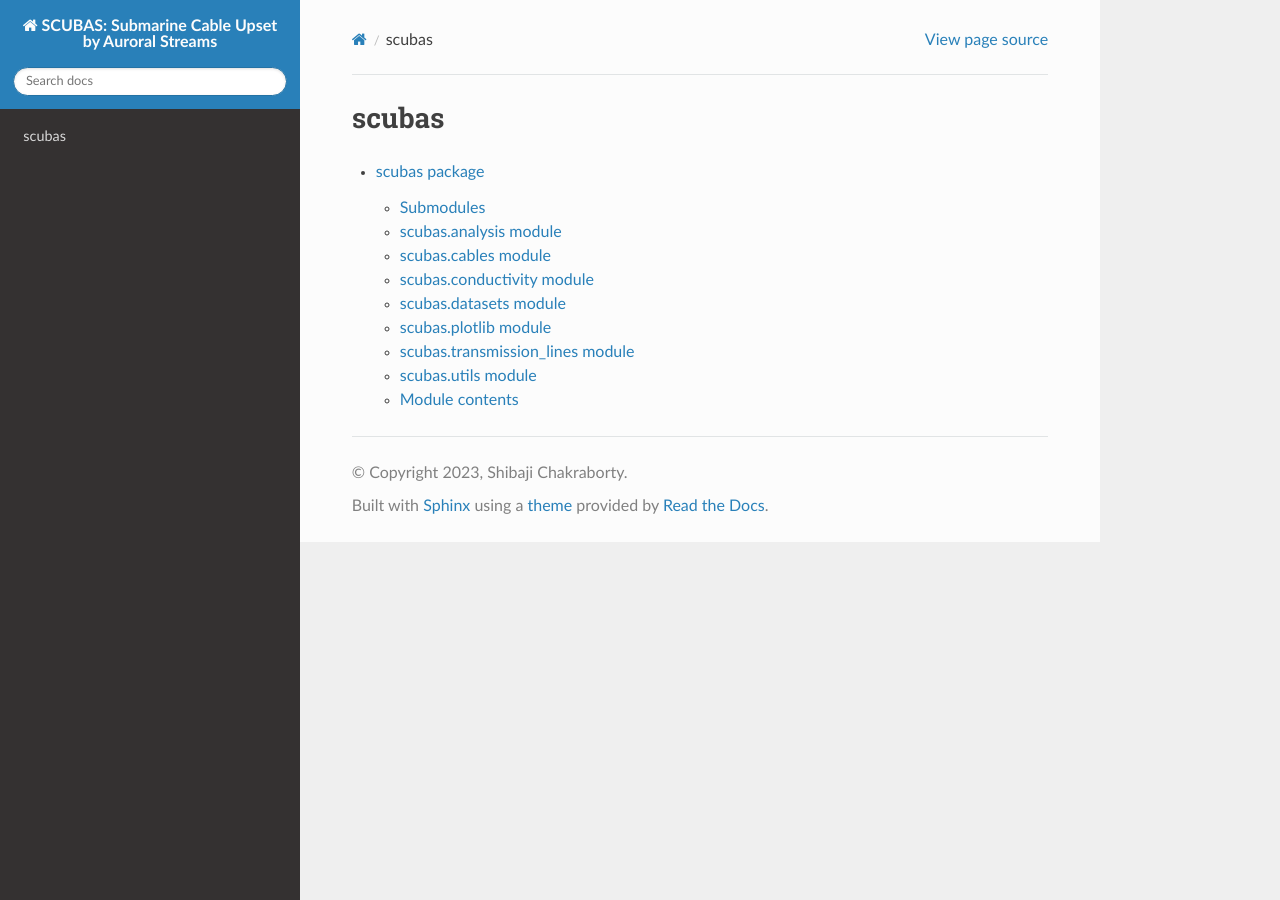
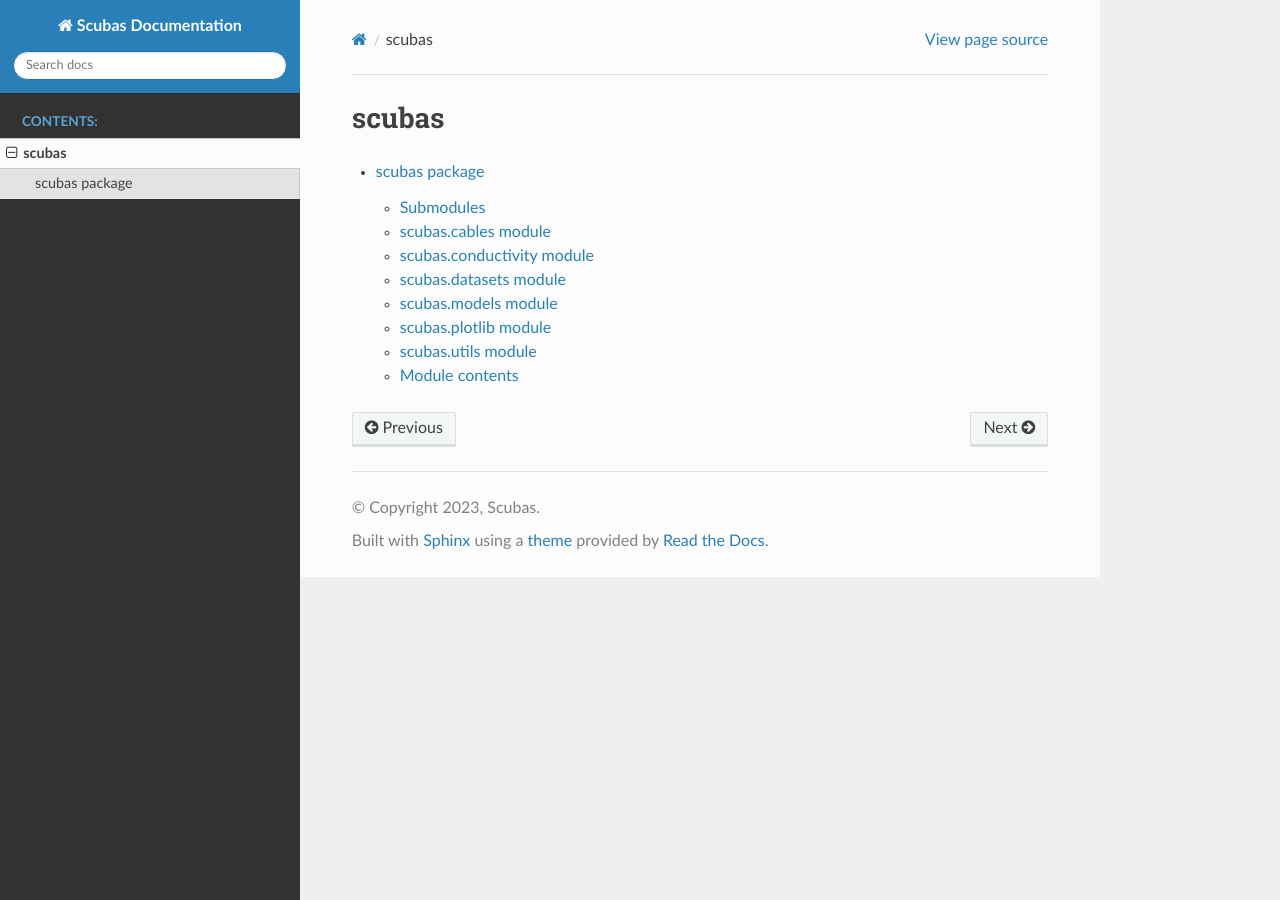
Before and after one commit to shibaji7/SCUBAS, a Sphinx documentation site: the page built from docs/modules.rst, in a window 1280 px wide. Built offline with Sphinx 7.4.7 and the Read the Docs theme 2.0.0, drawn with Linux system fonts in a browser that asks for light colours.

Commit message:
Updated documentation

```diff
--- a/docs/conf.py
+++ b/docs/conf.py
@@ -5,35 +5,33 @@
 
 # -- Project information -----------------------------------------------------
 # https://www.sphinx-doc.org/en/master/usage/configuration.html#project-information
-
 import os
 import sys
+sys.path.insert(0, os.path.abspath('.'))
 
-sys.path.insert(0, os.path.abspath(".."))
+extensions = ['sphinx.ext.autodoc', 'sphinx.ext.doctest',
+              'sphinx.ext.intersphinx', 'sphinx.ext.todo',
+              'sphinx.ext.ifconfig', 'sphinx.ext.viewcode',
+              'sphinx.ext.inheritance_diagram',
+              'sphinx.ext.autosummary']
 
-project = "SCUBAS: Submarine Cable Upset by Auroral Streams"
-copyright = "2023, Shibaji Chakraborty"
-author = "Shibaji Chakraborty"
+project = 'Scubas Documentation'
+copyright = '2023, Scubas'
+author = 'Shibaji Chakraborty'
+release = '0.1.4'
 
 # -- General configuration ---------------------------------------------------
 # https://www.sphinx-doc.org/en/master/usage/configuration.html#general-configuration
 
-extensions = [
-    "sphinx.ext.githubpages",
-    "sphinx.ext.viewcode",
-    "sphinx.ext.coverage",
-    "sphinx.ext.autodoc",
-]
+extensions = []
 
-source_suffix = ".rst"
-master_doc = "index"
+templates_path = ['_templates']
+exclude_patterns = ['_build', 'Thumbs.db', '.DS_Store']
 
-templates_path = ["_templates"]
-exclude_patterns = ["_build", "Thumbs.db", ".DS_Store"]
 
 
 # -- Options for HTML output -------------------------------------------------
 # https://www.sphinx-doc.org/en/master/usage/configuration.html#options-for-html-output
 
-html_theme = "sphinx_rtd_theme"
-html_static_path = ["_static"]
+html_theme = 'sphinx_rtd_theme'
+html_static_path = ['_static']
--- a/docs/scubas.rst
+++ b/docs/scubas.rst
@@ -3,14 +3,6 @@
 
 Submodules
 ----------
-
-scubas.analysis module
-----------------------
-
-.. automodule:: scubas.analysis
-   :members:
-   :undoc-members:
-   :show-inheritance:
 
 scubas.cables module
 --------------------
@@ -36,18 +28,18 @@
    :undoc-members:
    :show-inheritance:
 
+scubas.models module
+--------------------
+
+.. automodule:: scubas.models
+   :members:
+   :undoc-members:
+   :show-inheritance:
+
 scubas.plotlib module
 ---------------------
 
 .. automodule:: scubas.plotlib
-   :members:
-   :undoc-members:
-   :show-inheritance:
-
-scubas.transmission\_lines module
----------------------------------
-
-.. automodule:: scubas.transmission_lines
    :members:
    :undoc-members:
    :show-inheritance:
--- a/setup.py
+++ b/setup.py
@@ -8,7 +8,7 @@
 
 setup(
     name="scubas",
-    version="0.1.3",
+    version="0.1.4",
     packages=["scubas"],
     package_dir={"scubas": "scubas"},
     package_data={"scubas": []},
@@ -48,7 +48,6 @@
         "Operating System :: OS Independent",
     ],
     project_urls={
-        "Home": "https://github.com/shibaji7/SCUBAS",
         "Documentations": "https://scubas.readthedocs.io/en/latest/",
     },
     url="https://github.com/shibaji7/SCUBAS",
```
Also changed, not shown: compile.py (+35 -3 lines), docs/index.rst (+5 -5 lines), 3 other files.
